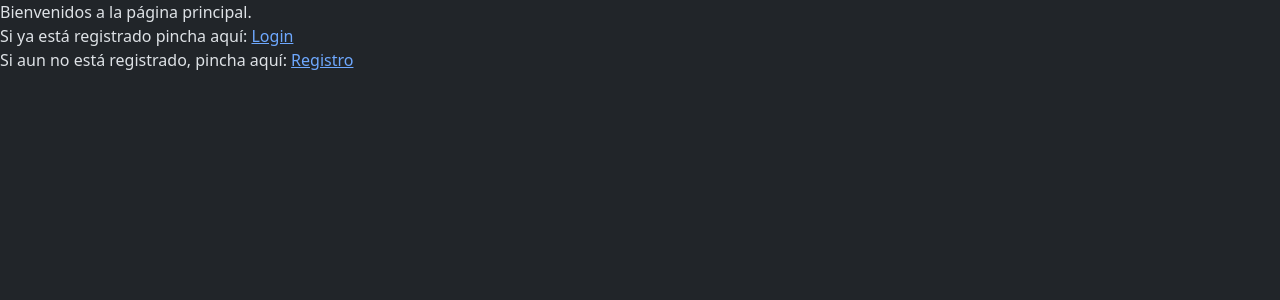
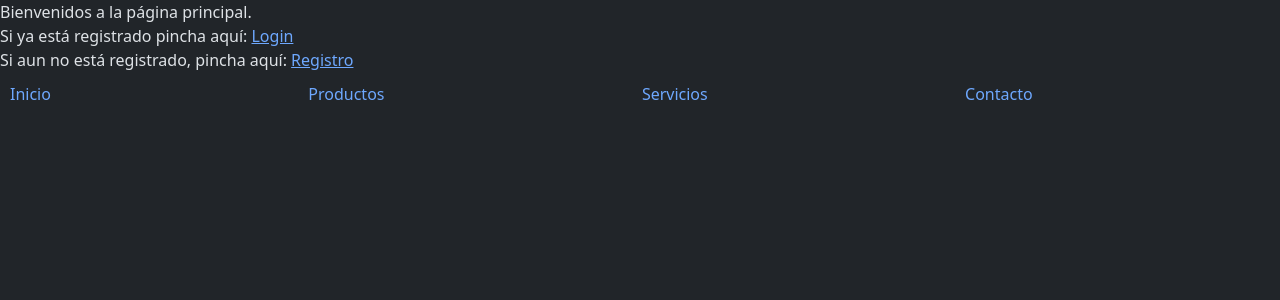
Before and after one commit to NoeliaTinajeroOrtiz/proyecto1evaluacion, a PHP site: page / in a window 1280 px wide. Shown: the top 300 px of the page. Run offline with PHP 8.4, Linux system fonts and the light colour scheme.

Commit message:
creamos el menu

```diff
--- a/controller/loginController.php
+++ b/controller/loginController.php
@@ -17,7 +17,7 @@ try {
             echo "Login correcto";
             $_SESSION["usuario"] = $stmt -> fetch();
             header("Location: ../index.php");
-            setcookie ("mail" , $mailLogin , time() + 2 * 24 * 60 * 60);
+            //setcookie ("mail" , $mailLogin , time() + 2 * 24 * 60 * 60);
 
 
     } else {
--- /dev/null
+++ b/estilos.css
@@ -0,0 +1,34 @@
+nav ul {
+  list-style-type: none;
+  margin: 0;
+  padding: 0;
+  display: flex; /* Agregamos una propiedad flex para que los elementos se distribuyan horizontalmente */
+}
+
+nav ul li {
+  flex-grow: 1; /* Hacemos que cada elemento li crezca para ocupar el espacio disponible */
+  position: relative;
+}
+
+nav ul li a {
+  display: block;
+  padding: 10px;
+  text-decoration: none;
+}
+
+nav ul li ul {
+  display: none;
+  position: absolute;
+  background-color: #fff;
+  top: 100%;
+  left: 0;
+  width: 100%; /* Hacemos que el submenú ocupe todo el ancho del menú principal */
+}
+
+nav ul li:hover ul {
+  display: block;
+}
+
+nav ul li ul li {
+  display: block;
+}
--- a/index.php
+++ b/index.php
@@ -1,7 +1,5 @@
 <?php
 include ('./connection/connection.php');
-
-
 
 ?>
 <!DOCTYPE html>
@@ -33,6 +31,7 @@ include ('./connection/connection.php');
 
     <!-- Titulo -->
     <title>Tienda de informática</title>
+    <link rel="stylesheet" type="text/css" href="estilos.css" />
 
 </head>
 
@@ -41,7 +40,7 @@ include ('./connection/connection.php');
     <?php
     if (isset ($_SESSION["usuario"])){
         ?>
-    <h2>Bienvenido <?= $_SESSION['usuario']['nombre']?></h2>
+    <h3>Bienvenido <?= $_SESSION['usuario']['nombre']?></h3>
     <a href="view/logout.php">Logout</a>
     <?php
     }else {
@@ -58,6 +57,32 @@ include ('./connection/connection.php');
     }
     ?>
 
+    <nav>
+        <ul>
+            <li><a href="#">Inicio</a></li>
+            <li>
+                <a href="#">Productos</a>
+                <ul>
+                    <li><a href="#">Partes del ordenador</a></li>
+                    <li><a href="#">Periféricos</a></li>
+                    <li><a href="#">Teclas</a></li>
+                </ul>
+            </li>
+            <li>
+                <a href="#">Servicios</a>
+                <ul>
+                    <li><a href="#">Diseñar una web</a></li>
+                    <li><a href="#">Comprobar y mejorar tu rendimiento</a></li>
+                    <li><a href="#">Instalar drivers y programas</a></li>
+                    <li><a href="#">Reparación de pc</a></li>
+                    <li><a href="#">Solución de errores</a></li>
+                    <li><a href="#">Mantenimiento de tu web</a></li>
+                </ul>
+            </li>
+            <li><a href="#">Contacto</a></li>
+        </ul>
+    </nav>
+
 
 </body>
 
```
Lines whose indentation alone changed are shown as unchanged.
